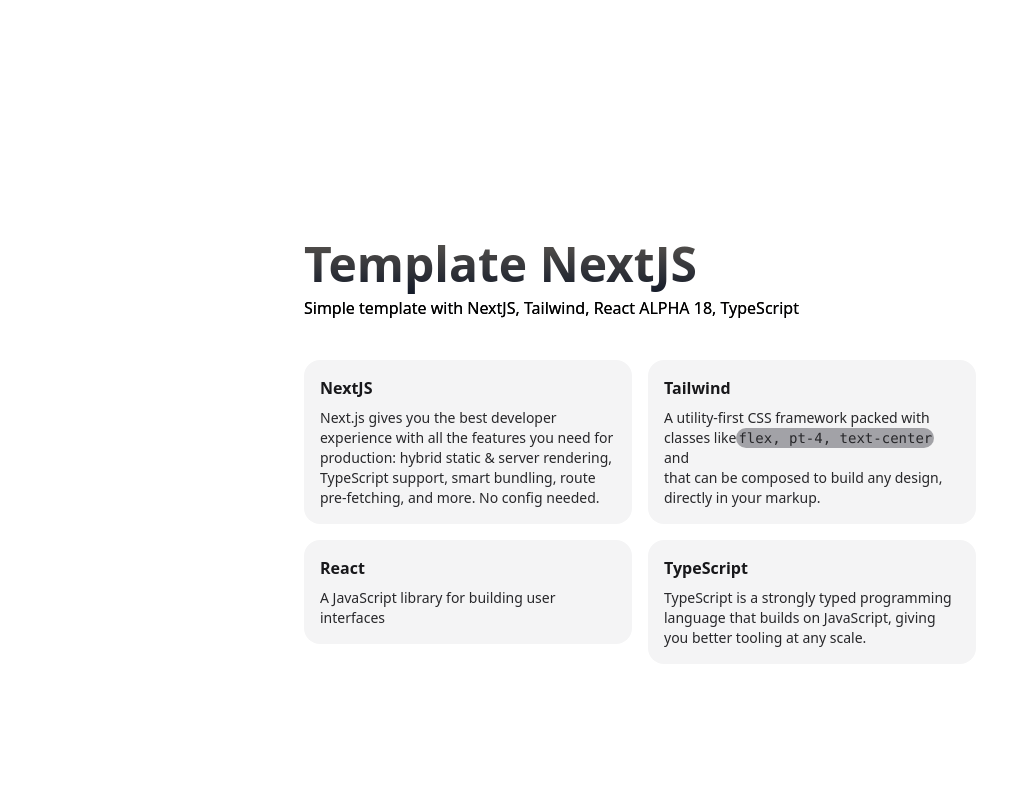
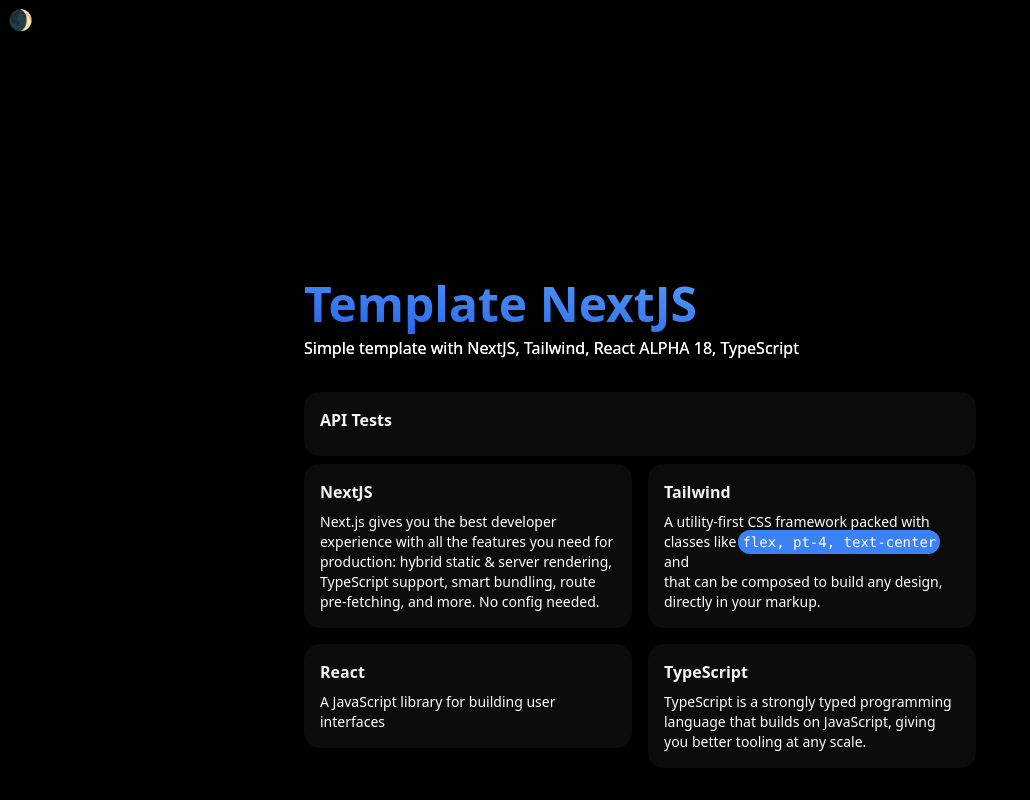
Before and after one commit to amineohn/next-template, a Next.js app: page / in a window 1280 px wide. Shown: the top 800 px of the page, without its empty margins (0-1030 px from the left). Built offline with nearby package versions, Linux system fonts and the light colour scheme.

Commit message:
design page / add swr.

```diff
--- a/package.json
+++ b/package.json
@@ -12,7 +12,9 @@
     "next": "^12.0.1",
     "next-themes": "^0.0.15",
     "react": "^18.0.0-alpha-6c3dcc7a4-20211027",
-    "react-dom": "^18.0.0-alpha-6c3dcc7a4-20211027"
+    "react-dom": "^18.0.0-alpha-6c3dcc7a4-20211027",
+    "swr": "^1.0.1",
+    "unfetch": "^4.2.0"
   },
   "devDependencies": {
     "@types/node": "16.11.6",
--- a/pages/_app.tsx
+++ b/pages/_app.tsx
@@ -1,11 +1,20 @@
 import "../styles/globals.css";
 import type { AppProps } from "next/app";
 import ReactDOM from "react-dom";
+import React from "react";
+import { ThemeProvider } from "next-themes";
+import ToggleTheme from "../components/toggleTheme";
+
 function MyApp({ Component, pageProps }: AppProps) {
   if (typeof window !== "undefined") {
     const container = document.getElementById("__next");
     ReactDOM.hydrate(<Component />, container);
   }
-  return <Component {...pageProps} />;
+  return (
+    <ThemeProvider defaultTheme="dark" attribute="class">
+      <ToggleTheme />
+      <Component {...pageProps} />
+    </ThemeProvider>
+  );
 }
 export default MyApp;
--- /dev/null
+++ b/pages/api/example.ts
@@ -0,0 +1,14 @@
+// Next.js API route support: https://nextjs.org/docs/api-routes/introduction
+import type { NextApiHandler, NextApiRequest, NextApiResponse } from "next";
+
+type Data = {
+  name: string;
+};
+
+export default function handler(
+  req: NextApiRequest,
+  res: NextApiResponse<Data>,
+  han: NextApiHandler<NextApiHandler>
+) {
+  res.status(200).json({ name: "hello motherfucker" });
+}
--- a/pages/api/hello.ts
+++ /dev/null
@@ -1,13 +0,0 @@
-// Next.js API route support: https://nextjs.org/docs/api-routes/introduction
-import type { NextApiRequest, NextApiResponse } from 'next'
-
-type Data = {
-  name: string
-}
-
-export default function handler(
-  req: NextApiRequest,
-  res: NextApiResponse<Data>
-) {
-  res.status(200).json({ name: 'John Doe' })
-}
--- a/pages/index.tsx
+++ b/pages/index.tsx
@@ -1,15 +1,15 @@
 import type { NextPage } from "next";
-//import dynamic from "next/dynamic";
-/*const ToggleTheme = dynamic(() => import("../components/toggleTheme"), {
-  ssr: false,
-});*/
+import React from "react";
+import useSWR from "swr";
+
 const Home: NextPage = () => {
+  const { data } = useSWR(`/api/example`);
   return (
     <>
       <div className="flex flex-col justify-center px-8 my-60 overflow-hidden">
         <div className="flex flex-col items-start justify-center max-w-2xl mx-auto mb-16 dark:text-white">
           <div className="flex-col items-center">
-            <h1 className="pb-2 text-5xl font-bold text-transparent bg-clip-text bg-gradient-to-t from-coolGray-900 to-warmGray-600 dark:bg-gradient-to-t dark:from-indigo-200 dark:to-indigo-400">
+            <h1 className="pb-2 text-5xl font-bold text-transparent bg-clip-text bg-gradient-to-t from-coolGray-900 to-warmGray-600 dark:bg-gradient-to-bl dark:from-blue-400 dark:to-blue-600">
               Template NextJS
             </h1>
             <div className="mb-8">
@@ -17,6 +17,12 @@
                 Simple template with NextJS, Tailwind, React ALPHA 18,
                 TypeScript
               </p>
+            </div>
+            <div className="w-full overflow-hidden metric-card max-w-72 bg-gray-100 dark:bg-gray-900 bg-opacity-50 dark:bg-opacity-50 md:bg-opacity-100 rounded-2xl p-4">
+              <div className="flex items-center font-bold text-gray-900 dark:text-gray-100">
+                API Tests
+              </div>
+              <p className="mt-2 text-sm font-medium text-gray-800 spacing-sm dark:text-white"></p>
             </div>
             <div className="flex flex-col w-full overflow-y-scroll h-96">
               <div className="grid w-full grid-cols-1 gap-4 my-2 sm:grid-cols-2">
@@ -37,6 +43,7 @@
                     </p>
                   </div>
                 </a>
+
                 <a
                   href="https://tailwindcss.com/"
                   target="_blank"
@@ -48,7 +55,7 @@
                     </div>
                     <p className="mt-2 text-sm font-medium text-gray-800 spacing-sm dark:text-white">
                       A utility-first CSS framework packed with classes like
-                      <code className="bg-gray-600 rounded-xl bg-opacity-50 p-0.5">
+                      <code className="bg-blue-500 font-sm text-white rounded-xl bg-opacity-100 p-1 ml-0.5">
                         flex, pt-4, text-center
                       </code>{" "}
                       and <br />
--- a/styles/globals.css
+++ b/styles/globals.css
@@ -5,6 +5,10 @@
   font-family: -apple-system, BlinkMacSystemFont, Segoe UI, Roboto, Oxygen,
     Ubuntu, Cantarell, Fira Sans, Droid Sans, Helvetica Neue, sans-serif;
   @apply overflow-hidden;
+}
+
+body {
+  @apply bg-white dark:bg-black;
 }
 
 a {
--- a/tailwind.config.js
+++ b/tailwind.config.js
@@ -1,5 +1,6 @@
 const colors = require("tailwindcss/colors");
 module.exports = {
+  mode: "jit",
   purge: ["./pages/**/*.{js,ts,jsx,tsx}", "./components/**/*.{js,ts,jsx,tsx}"],
   darkMode: "class", // or 'media' or 'class'
   theme: {
```
